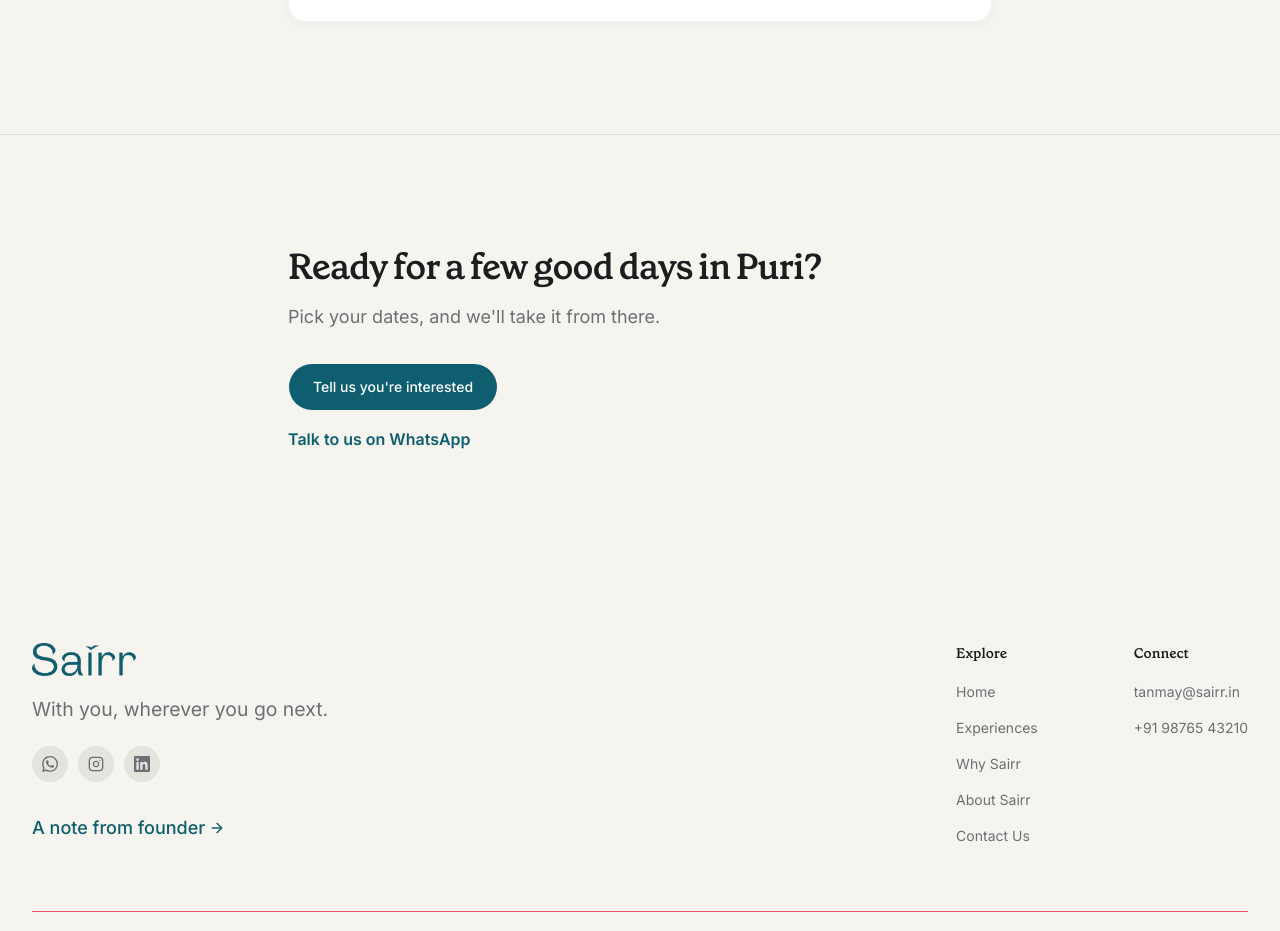
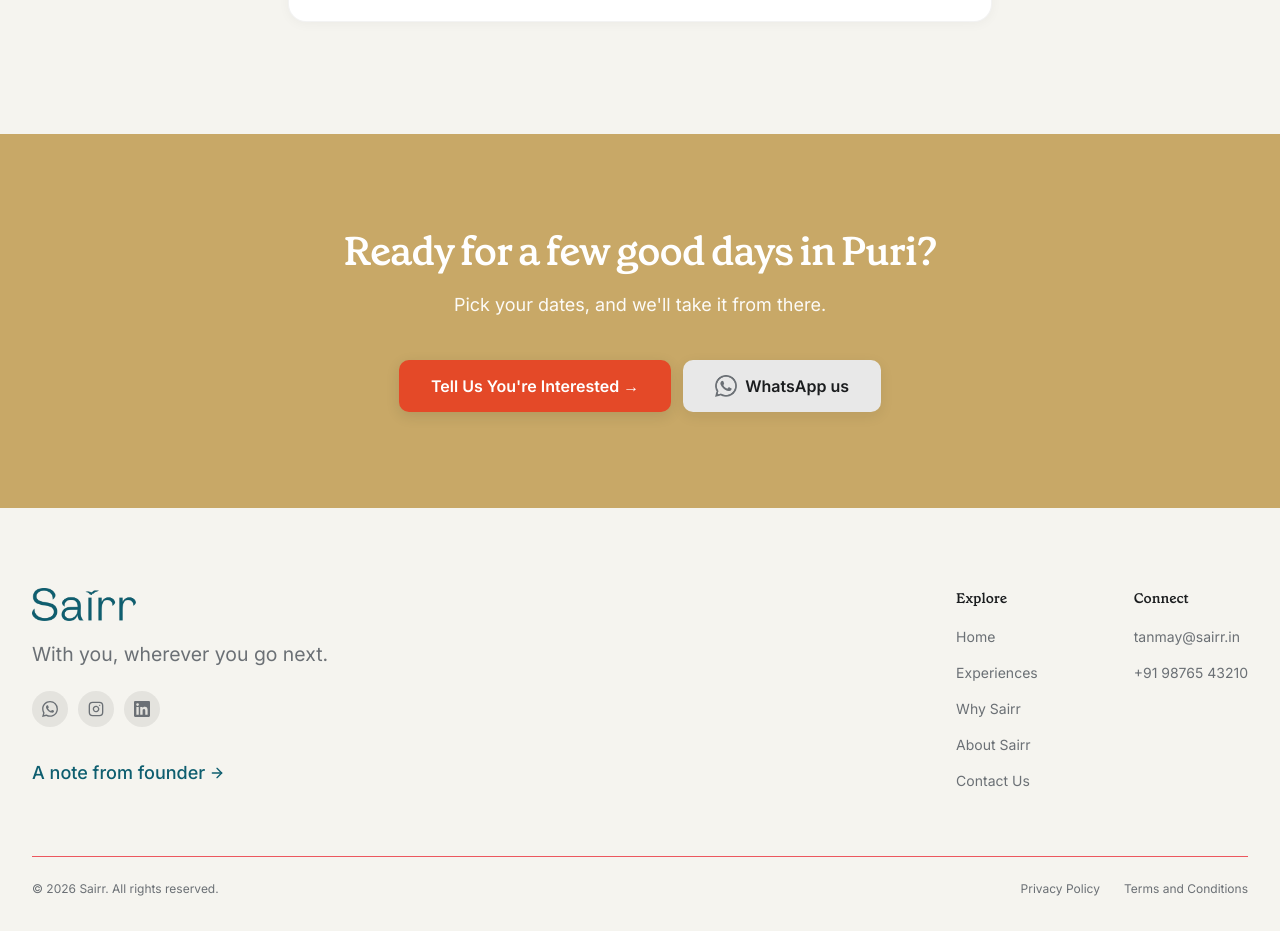
Before and after one commit to ServerlessTushar/sairr-website, a Next.js app: page /experiences/puri in a window 1280 px wide. Shown: the part 6040-6971 px from the top of the page. Built offline with nearby package versions, Linux system fonts and the light colour scheme.

Commit message:
puricta section redesigned

```diff
--- a/src/app/experiences/puri/page.tsx
+++ b/src/app/experiences/puri/page.tsx
@@ -12,6 +12,7 @@ import { puriWordsSectionData } from "@/components/puri/puriWordsData";
 import { PuriFaqs } from "@/components/puri/PuriFaqs";
 import { puriFaqsSectionData } from "@/components/puri/puriFaqsData";
 import { PuriCta } from "@/components/puri/PuriCta";
+import { puriCtaSectionData } from "@/components/puri/puriCtaData";
 import { PuriStickyBar } from "@/components/puri/PuriStickyBar";
 import { JsonLd } from "@/components/shared/JsonLd";
 import { createMetadata } from "@/lib/seo";
@@ -68,7 +69,7 @@ export default function PuriExperiencePage() {
           <PuriDates {...puriDatesSectionData} />
           <PuriWords {...puriWordsSectionData} />
           <PuriFaqs {...puriFaqsSectionData} />
-          <PuriCta />
+          <PuriCta sectionData={puriCtaSectionData} />
           <PuriStickyBar />
         </div>
       </PuriEnquiryProvider>
--- a/src/components/puri/PuriCta.tsx
+++ b/src/components/puri/PuriCta.tsx
@@ -1,26 +1,26 @@
 "use client";
 
-import { FadeIn } from "@/components/shared/FadeIn";
-import { InterestButton } from "@/components/puri/PuriEnquiry";
-import { WhatsAppLink } from "@/components/puri/WhatsAppLink";
+import {
+  ExperienceCtaSection,
+  type ExperienceCtaSectionData,
+} from "@/components/shared/ExperienceCtaSection";
+import { usePuriEnquiry } from "@/components/puri/PuriEnquiry";
 
-export function PuriCta() {
+export type { ExperienceCtaSectionData };
+
+export type PuriCtaProps = {
+  sectionData: ExperienceCtaSectionData;
+  className?: string;
+};
+
+export function PuriCta({ sectionData, className }: PuriCtaProps) {
+  const { openEnquiry } = usePuriEnquiry();
+
   return (
-    <section className="border-t border-charcoal/10 bg-mist">
-      <div className="mx-auto max-w-3xl px-4 py-20 sm:px-6 lg:px-8 lg:py-28">
-        <FadeIn>
-          <h2 className="font-heading text-3xl font-semibold tracking-tight text-charcoal sm:text-4xl">
-            Ready for a few good days in Puri?
-          </h2>
-          <p className="mt-4 text-lg text-slate">
-            Pick your dates, and we&apos;ll take it from there.
-          </p>
-          <div className="mt-8 flex flex-col items-start gap-4">
-            <InterestButton />
-            <WhatsAppLink className="font-semibold" />
-          </div>
-        </FadeIn>
-      </div>
-    </section>
+    <ExperienceCtaSection
+      {...sectionData}
+      className={className}
+      onPrimaryClick={() => openEnquiry()}
+    />
   );
 }
--- /dev/null
+++ b/src/components/puri/puriCtaData.tsx
@@ -0,0 +1,9 @@
+import type { ExperienceCtaSectionData } from "@/components/puri/PuriCta";
+
+export const puriCtaSectionData: ExperienceCtaSectionData = {
+  heading: "Ready for a few good days in Puri?",
+  para: "Pick your dates, and we'll take it from there.",
+  primaryCtaLabel: "Tell Us You're Interested →",
+  whatsappLabel: "WhatsApp us",
+  whatsappMessage: "Hi Sairr — I'm interested in the Puri journey.",
+};
--- /dev/null
+++ b/src/components/shared/ExperienceCtaSection.tsx
@@ -0,0 +1,79 @@
+"use client";
+
+import Image from "next/image";
+import Link from "next/link";
+import { whatsappHref } from "@/data/site";
+import whatsappIcon from "@/public/homepage/whatsapp.png";
+import { cn } from "@/lib/utils";
+
+const GOLD_BG = "#C8A867";
+const CORAL = "#E44928";
+const GRAY_BTN = "#E8E8E8";
+
+export type ExperienceCtaSectionData = {
+  heading: string;
+  para: string;
+  primaryCtaLabel?: string;
+  whatsappLabel?: string;
+  whatsappMessage?: string;
+};
+
+export type ExperienceCtaSectionProps = ExperienceCtaSectionData & {
+  onPrimaryClick: () => void;
+  className?: string;
+};
+
+export function ExperienceCtaSection({
+  heading,
+  para,
+  primaryCtaLabel = "Tell Us You're Interested →",
+  whatsappLabel = "WhatsApp us",
+  whatsappMessage = "Hi Sairr — I'd like to talk about a journey.",
+  onPrimaryClick,
+  className,
+}: ExperienceCtaSectionProps) {
+  return (
+    <section
+      className={cn("px-4 py-16 sm:px-6 sm:py-20 lg:px-8 lg:py-24", className)}
+      style={{ backgroundColor: GOLD_BG }}
+    >
+      <div className="mx-auto max-w-3xl text-center">
+        <h2 className="font-heading text-3xl font-semibold tracking-tight text-white sm:text-4xl lg:text-[2.5rem]">
+          {heading}
+        </h2>
+        <p className="mx-auto mt-4 max-w-xl text-base leading-relaxed text-white/95 sm:text-lg">
+          {para}
+        </p>
+
+        <div className="mt-8 flex flex-col items-stretch justify-center gap-3 sm:mt-10 sm:flex-row sm:items-center sm:justify-center">
+          <button
+            type="button"
+            onClick={onPrimaryClick}
+            className="inline-flex h-12 items-center justify-center rounded-lg px-6 text-sm font-semibold text-white shadow-[0_4px_14px_rgba(27,29,31,0.12)] transition-opacity hover:opacity-90 sm:h-[3.25rem] sm:px-8 sm:text-base"
+            style={{ backgroundColor: CORAL }}
+          >
+            {primaryCtaLabel}
+          </button>
+
+          <Link
+            href={whatsappHref(whatsappMessage)}
+            target="_blank"
+            rel="noopener noreferrer"
+            className="inline-flex h-12 items-center justify-center gap-2 rounded-lg px-6 text-sm font-semibold text-charcoal shadow-[0_4px_14px_rgba(27,29,31,0.08)] transition-opacity hover:opacity-90 sm:h-[3.25rem] sm:px-8 sm:text-base"
+            style={{ backgroundColor: GRAY_BTN }}
+          >
+            <Image
+              src={whatsappIcon}
+              alt=""
+              width={22}
+              height={22}
+              className="size-[22px] shrink-0"
+              aria-hidden
+            />
+            {whatsappLabel}
+          </Link>
+        </div>
+      </div>
+    </section>
+  );
+}
```
